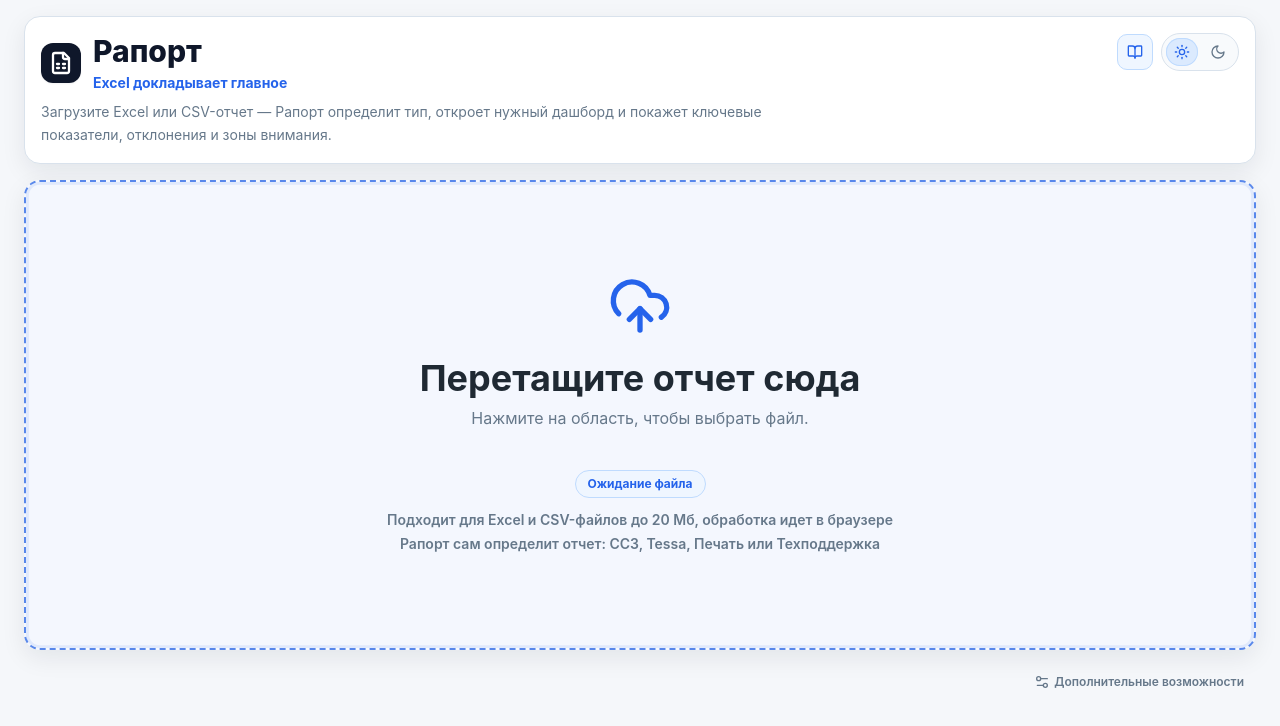
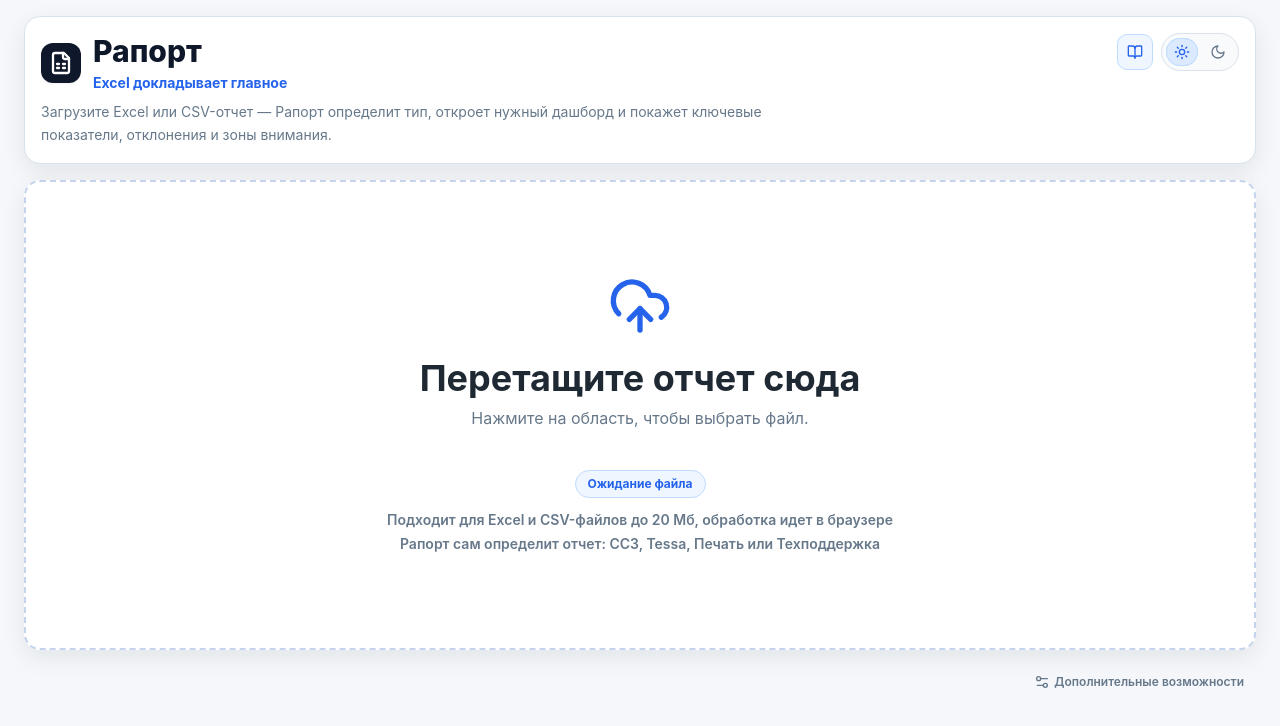
Before and after one commit to shantarinav/raport-product-line, a React (Vite) app: page / in a window 1280 px wide. Shown: the top 726 px of the page. Built offline with nearby package versions, Linux system fonts and the light colour scheme.

Commit message:
chore: archive paused team artifacts

```diff
--- a/src/shared/styles/theme.css
+++ b/src/shared/styles/theme.css
@@ -259,19 +259,19 @@ progress[class]::-webkit-progress-bar {
   0%, 100% {
     border-color: var(--raport-border);
     background-color: var(--raport-surface);
-    box-shadow: var(--raport-shadow-card), inset 0 0 0 0 var(--raport-dropzone-pulse-soft);
+    box-shadow: var(--raport-shadow-card);
   }
-  45% {
+  50% {
     border-color: var(--raport-primary);
-    background-color: color-mix(in srgb, var(--raport-primary) 5%, var(--raport-surface));
-    box-shadow: var(--raport-shadow-card), inset 0 0 0 4px var(--raport-dropzone-pulse-mid);
+    background-color: color-mix(in srgb, var(--raport-primary) 6%, var(--raport-surface));
+    box-shadow: var(--raport-shadow-card), inset 0 0 0 6px var(--raport-dropzone-pulse-soft);
   }
 }
 
 .raport-dropzone-pulse {
   position: relative;
   overflow: visible;
-  animation: raport-dropzone-pulse 2.4s ease-in-out infinite;
+  animation: raport-dropzone-pulse 1.9s ease-in-out infinite;
 }
 
 .raport-dropzone-pulse::before {
@@ -292,8 +292,14 @@ progress[class]::-webkit-progress-bar {
   box-shadow: var(--raport-shadow-card), inset 0 0 0 4px var(--raport-dropzone-pulse-mid);
 }
 
+.raport-dropzone-pulse:hover::before,
+.raport-dropzone-pulse:focus-within::before,
+.raport-dropzone-pulse.raport-dropzone-active::before {
+  content: none;
+}
+
 @media (prefers-reduced-motion: reduce) {
   .raport-dropzone-pulse {
-    animation: none;
+    animation-duration: 2.8s;
   }
 }
```
Also changed, not shown: 5 other files (tests, documents, lock files or other folders).
